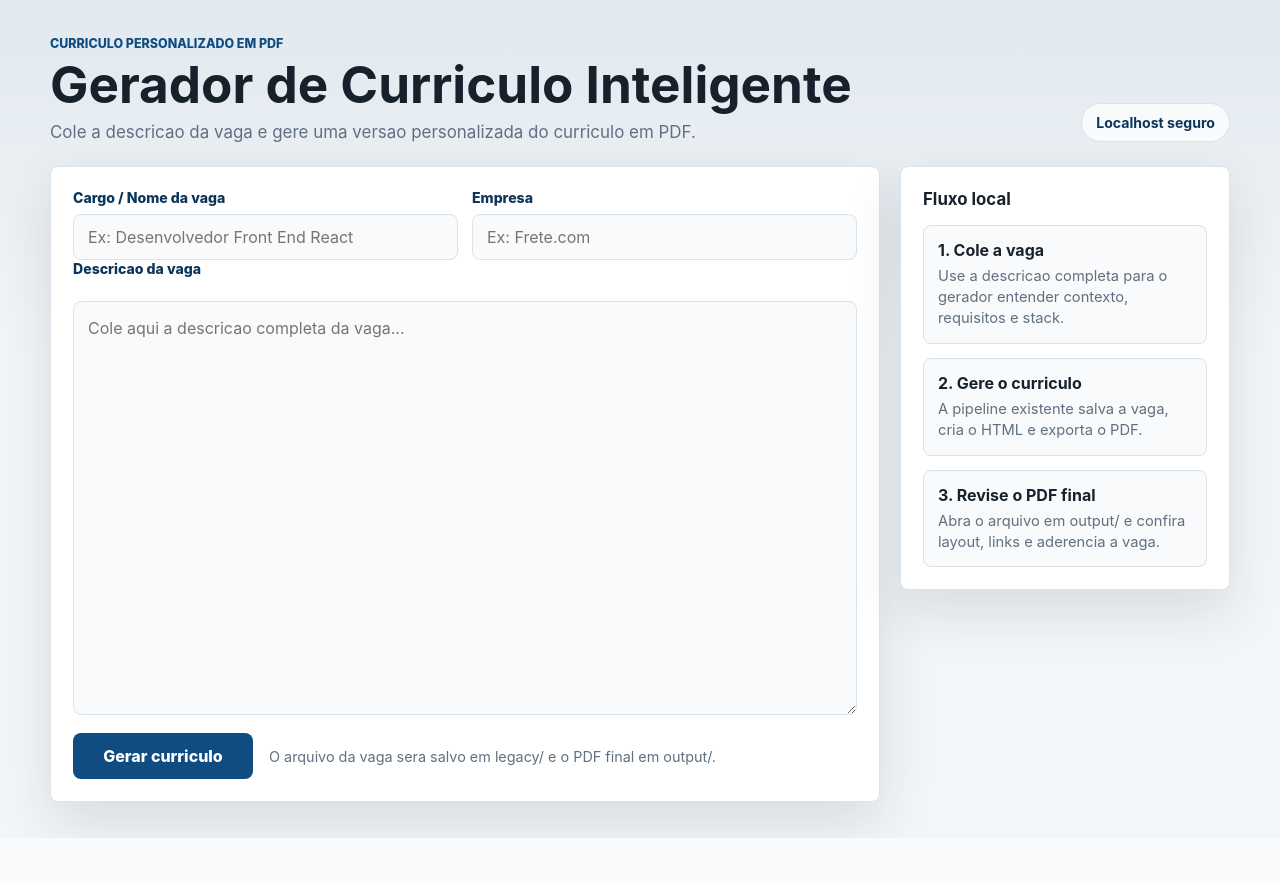
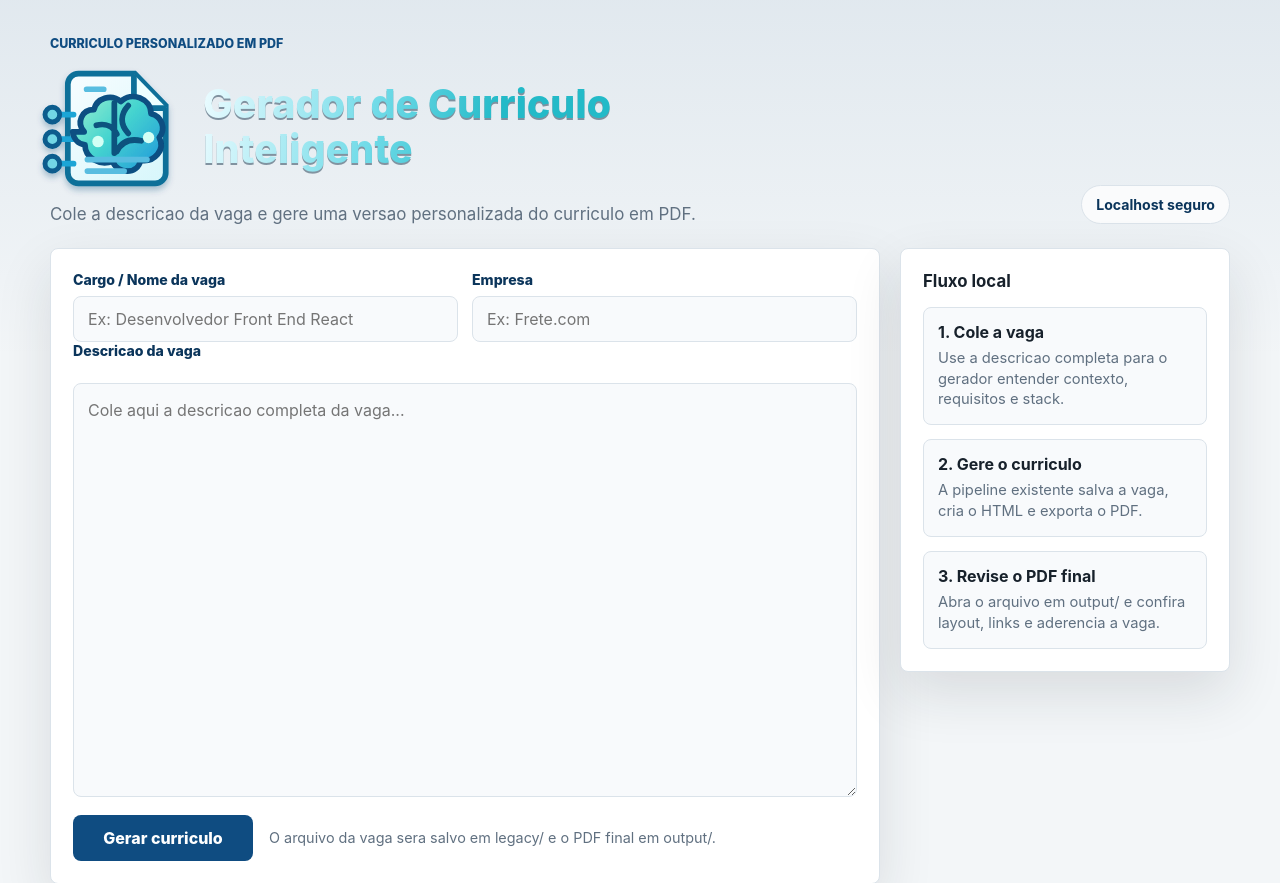
Before and after one commit to seeniam/curriculo-gerador, a Flask app: page / in a window 1280 px wide. Shown: the top 883 px of the page. Before the commit the page ends 838 px from the top, so only its background shows below. Run offline with Flask 3, Linux system fonts and the light colour scheme.

Commit message:
feat: add ui brand assets

```diff
--- a/ui/static/styles.css
+++ b/ui/static/styles.css
@@ -59,9 +59,16 @@ h1 {
     line-height: 1;
 }
 
+.brand-logo {
+    display: block;
+    width: min(620px, 100%);
+    height: auto;
+    margin-left: -14px;
+}
+
 .subtitle {
     max-width: 660px;
-    margin-top: 12px;
+    margin-top: 6px;
     color: var(--muted);
     font-size: 1.06rem;
 }
--- a/ui/templates/index.html
+++ b/ui/templates/index.html
@@ -4,6 +4,7 @@
     <meta charset="utf-8">
     <meta name="viewport" content="width=device-width, initial-scale=1">
     <title>Gerador de Curriculo Inteligente</title>
+    <link rel="icon" type="image/svg+xml" href="{{ url_for('static', filename='favicon.svg') }}">
     <link rel="stylesheet" href="{{ url_for('static', filename='styles.css') }}">
 </head>
 <body>
@@ -11,7 +12,7 @@
         <section class="hero">
             <div>
                 <p class="eyebrow">Curriculo personalizado em PDF</p>
-                <h1>Gerador de Curriculo Inteligente</h1>
+                <img class="brand-logo" src="{{ url_for('static', filename='logo.svg') }}" alt="Gerador de Curriculo Inteligente">
                 <p class="subtitle">Cole a descricao da vaga e gere uma versao personalizada do curriculo em PDF.</p>
             </div>
             <div class="status-pill">Localhost seguro</div>
```
Also changed, not shown: ui/static/favicon.svg (added), ui/static/logo.svg (added).
